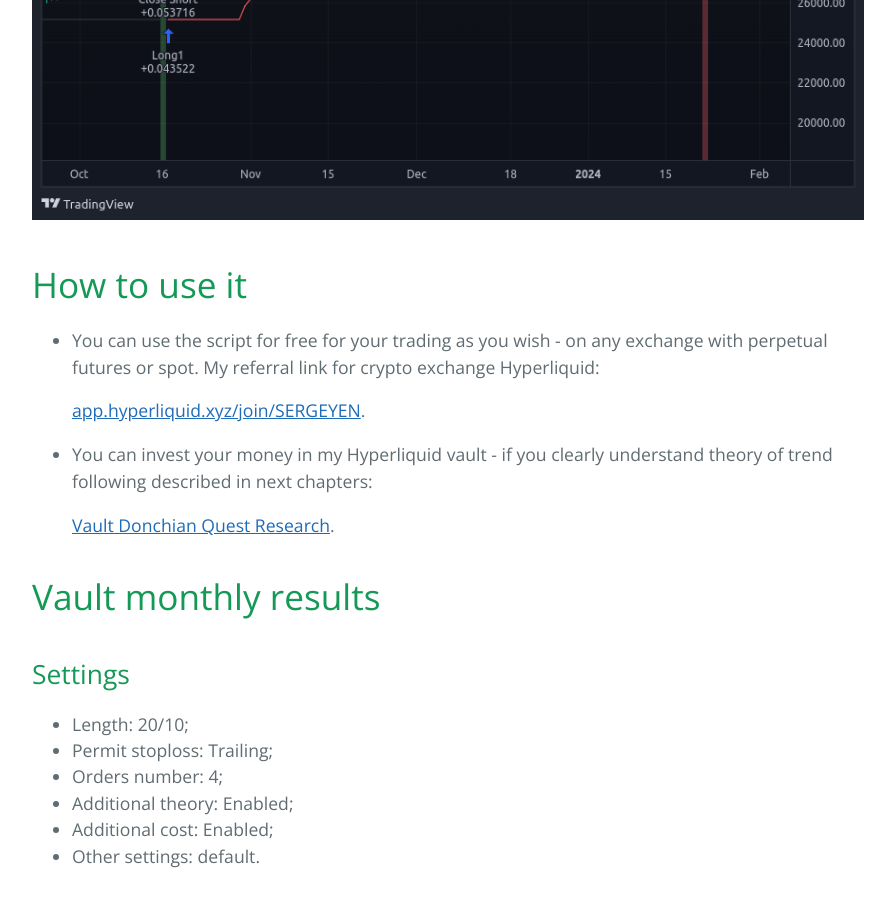
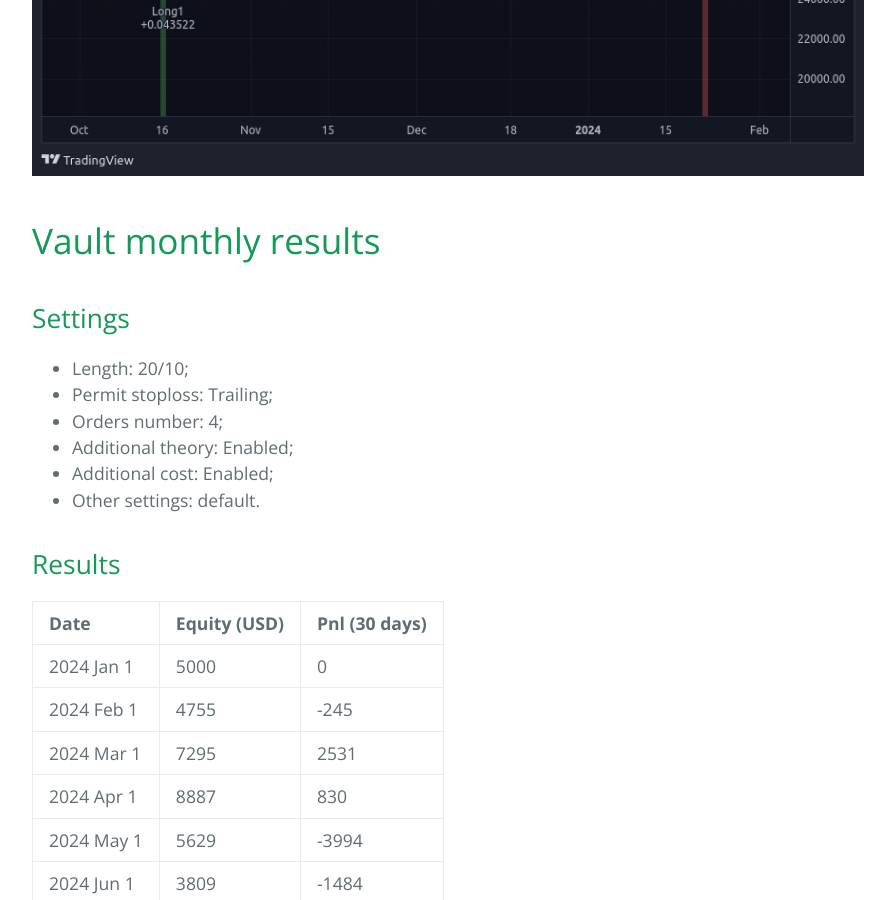
Before and after one commit to sergeyen7/sergeyen7.github.io, a Jekyll site: the page built from index.md, in a window 1280 px wide and 900 px high, scrolled down 2737 px. Shown: the whole window, without its empty margins (192-1087 px from the left). Built offline with Jekyll 4.4.1, drawn with Linux system fonts in a browser that asks for light colours; nearby versions of some CDN libraries.

Commit message:
Update index.md

```diff
--- a/index.md
+++ b/index.md
@@ -9,8 +9,6 @@ description: Do trend following strategy works in crypto?
 * [What is trend following?](#what-is-trend-following)
 
 * [Idea and script](#idea-and-script)
-
-* [How to use it](#how-to-use-it)
 
 * [Vault monthly results](#vault-monthly-results)
 
@@ -66,16 +64,6 @@ I coded this as a script in Tradingview:
 It's open-source Pine script V5.
 
 ![Script on Tradingview](/images/script.png)
-
-# How to use it
-
-* You can use the script for free for your trading as you wish - on any exchange with perpetual futures or spot. My referral link for crypto exchange Hyperliquid:
-
-     [app.hyperliquid.xyz/join/SERGEYEN](https://app.hyperliquid.xyz/join/SERGEYEN).
-
-* You can invest your money in my Hyperliquid vault - if you clearly understand theory of trend following described in next chapters:
-
-     [Vault Donchian Quest Research](https://app.hyperliquid.xyz/vaults/0x54094fd5077de413017b5e83da0b587043b55144).
 
 # Vault monthly results
 
```
